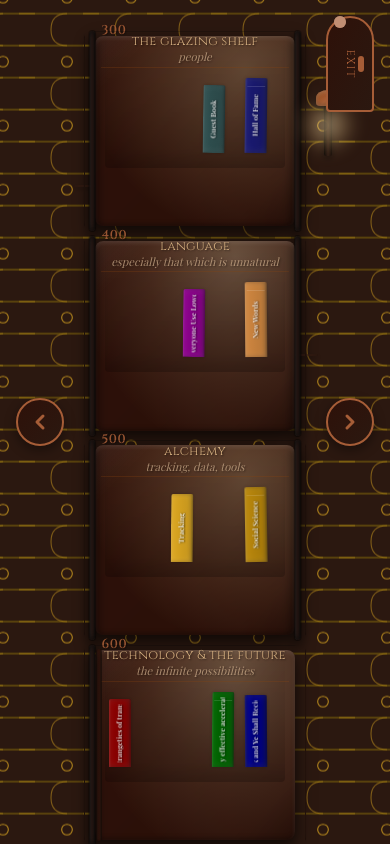
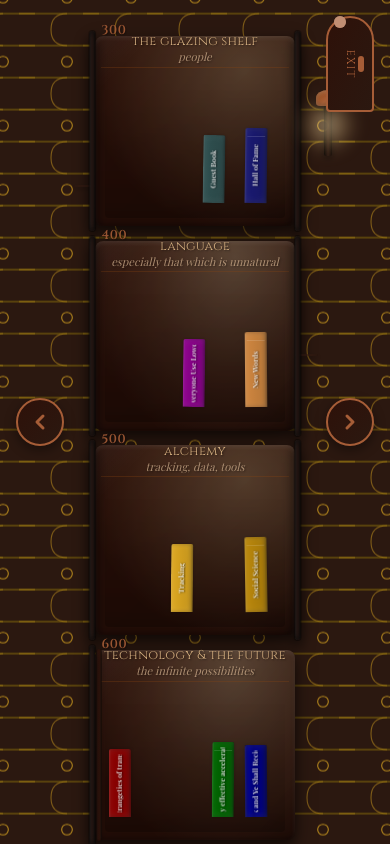
Before and after one commit to verdakode/library2.0, a Next.js app: page /library-room in a window 390 px wide. Built offline with nearby package versions, Linux system fonts and the light colour scheme; a web font is replaced by a local one.

Commit message:
AHAHHHHHH

```diff
--- a/src/app/library-room/page.tsx
+++ b/src/app/library-room/page.tsx
@@ -302,7 +302,9 @@ const ShelfUnit = ({ shelf, position, isMobile }: ShelfUnitProps) => {
           ? '0 8px 20px rgba(0,0,0,0.5), 0 4px 10px rgba(0,0,0,0.3), inset 0 2px 4px rgba(255,255,255,0.1), inset 0 -2px 4px rgba(0,0,0,0.3)'
           : 'none',
         transformStyle: 'preserve-3d',
-        position: 'relative'
+        position: 'relative',
+        zIndex: isMobile ? 5 : 'auto',
+        pointerEvents: 'auto'
       }}>
       {/* Back panel - 3D depth */}
       <div className="shelf-back" style={{
@@ -314,42 +316,49 @@ const ShelfUnit = ({ shelf, position, isMobile }: ShelfUnitProps) => {
         background: isMobile
           ? 'linear-gradient(to bottom, rgba(0,0,0,0.15) 0%, rgba(0,0,0,0.25) 100%)'
           : 'linear-gradient(to bottom, rgba(0,0,0,0.1) 0%, rgba(0,0,0,0.2) 100%)',
-        transform: 'translateZ(-8px)',
+        transform: isMobile ? 'none' : 'translateZ(-8px)',
         borderRadius: isMobile ? '8px' : '6px',
-        zIndex: 0
+        zIndex: 0,
+        pointerEvents: 'none'
       }} />
 
       {/* Left side panel - 3D depth */}
+      {!isMobile && (
         <div className="shelf-left" style={{
           position: 'absolute',
-        left: isMobile ? '-6px' : '-8px',
+          left: '-8px',
           top: 0,
           bottom: 0,
-        width: isMobile ? '6px' : '8px',
+          width: '8px',
           background: 'linear-gradient(to right, rgba(0,0,0,0.6) 0%, var(--wood-dark) 50%, var(--wood-medium) 100%)',
           transform: 'rotateY(-90deg) translateZ(4px)',
           transformOrigin: 'left center',
           transformStyle: 'preserve-3d',
-        borderRadius: isMobile ? '8px 0 0 8px' : '6px 0 0 6px',
+          borderRadius: '6px 0 0 6px',
           boxShadow: 'inset -2px 0 4px rgba(0,0,0,0.5), 2px 0 4px rgba(0,0,0,0.3)',
-        zIndex: 1
+          zIndex: 1,
+          pointerEvents: 'none'
         }} />
+      )}
 
       {/* Right side panel - 3D depth */}
+      {!isMobile && (
         <div className="shelf-right" style={{
           position: 'absolute',
-        right: isMobile ? '-6px' : '-8px',
+          right: '-8px',
           top: 0,
           bottom: 0,
-        width: isMobile ? '6px' : '8px',
+          width: '8px',
           background: 'linear-gradient(to left, rgba(0,0,0,0.6) 0%, var(--wood-dark) 50%, var(--wood-medium) 100%)',
           transform: 'rotateY(90deg) translateZ(4px)',
           transformOrigin: 'right center',
           transformStyle: 'preserve-3d',
-        borderRadius: isMobile ? '0 8px 8px 0' : '0 6px 6px 0',
+          borderRadius: '0 6px 6px 0',
           boxShadow: 'inset 2px 0 4px rgba(0,0,0,0.5), -2px 0 4px rgba(0,0,0,0.3)',
-        zIndex: 1
+          zIndex: 1,
+          pointerEvents: 'none'
         }} />
+      )}
 
       {/* Shelf title with improved visibility */}
       <div className="shelf-title" style={{
@@ -372,20 +381,23 @@ const ShelfUnit = ({ shelf, position, isMobile }: ShelfUnitProps) => {
       </div>
 
       {/* Top shelf edge - 3D depth */}
+      {!isMobile && (
         <div style={{
           position: 'absolute',
           top: 0,
           left: 0,
           right: 0,
-        height: isMobile ? '4px' : '6px',
+          height: '6px',
           background: 'linear-gradient(to bottom, rgba(255,255,255,0.1) 0%, rgba(0,0,0,0.3) 100%)',
           transform: 'rotateX(90deg) translateZ(4px)',
           transformOrigin: 'top center',
           transformStyle: 'preserve-3d',
-        borderRadius: isMobile ? '8px 8px 0 0' : '6px 6px 0 0',
+          borderRadius: '6px 6px 0 0',
           boxShadow: '0 2px 4px rgba(0,0,0,0.3)',
-        zIndex: 2
+          zIndex: 2,
+          pointerEvents: 'none'
         }} />
+      )}
 
       <div className={`book-row`} style={{
         height: isMobile ? '130px' : '150px',
@@ -397,7 +409,8 @@ const ShelfUnit = ({ shelf, position, isMobile }: ShelfUnitProps) => {
         alignItems: isMobile ? 'flex-end' : 'center',
         position: isMobile ? 'relative' : 'static',
         paddingBottom: isMobile ? '15px' : '0',
-        zIndex: 3
+        zIndex: 10,
+        pointerEvents: 'auto'
       }}>
         {shelfBooks.map((book, i) => {
           const bookAlignment = getBookAlignment(i);
@@ -427,6 +440,9 @@ const ShelfUnit = ({ shelf, position, isMobile }: ShelfUnitProps) => {
                 transform: isMobile
                   ? `rotate(${bookVariations[i]?.tilt || 0}deg)`
                   : `rotate(${bookVariations[i]?.tilt || 0}deg)`,
+                opacity: 1,
+                visibility: 'visible',
+                zIndex: 20 + i,
                 ...getBookPosition(i)
               }}
             >
--- a/src/styles/components/books.css
+++ b/src/styles/components/books.css
@@ -182,7 +182,7 @@
     gap: 1px;
     padding: 0.5rem 0.5rem 0rem 0.5rem;
     align-items: flex-end;
-    transform: translateY(-50px);
+    transform: none;
   }
 
   .book-spine {
```
Lines whose indentation alone changed are shown as unchanged.
